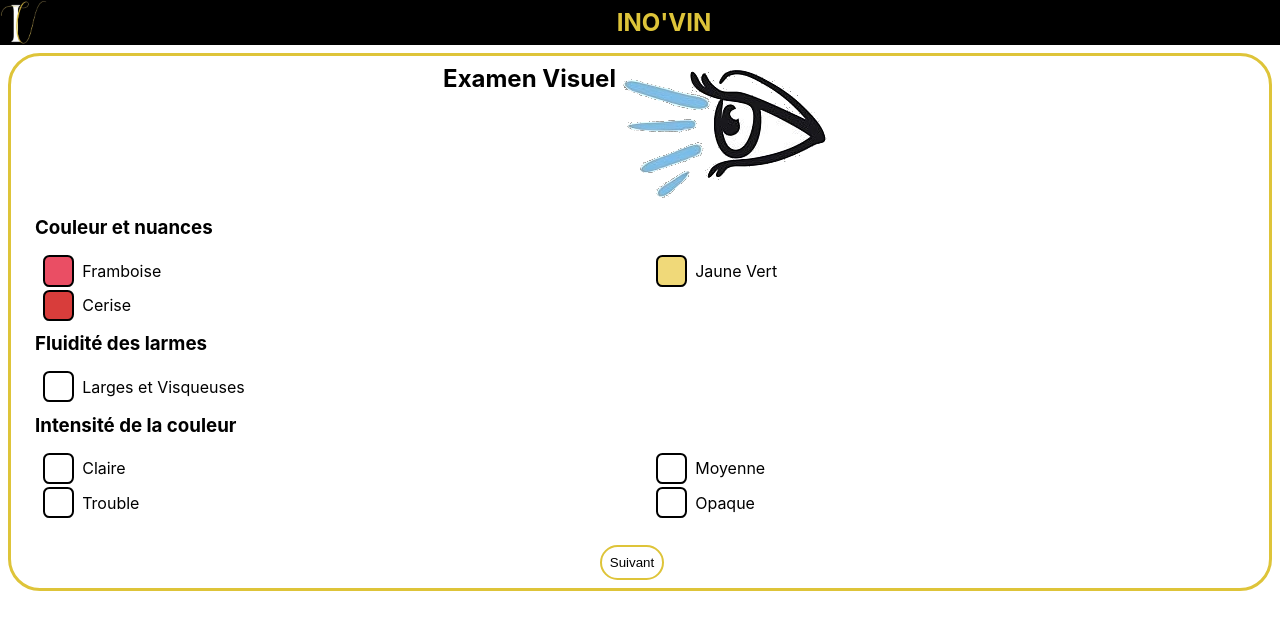
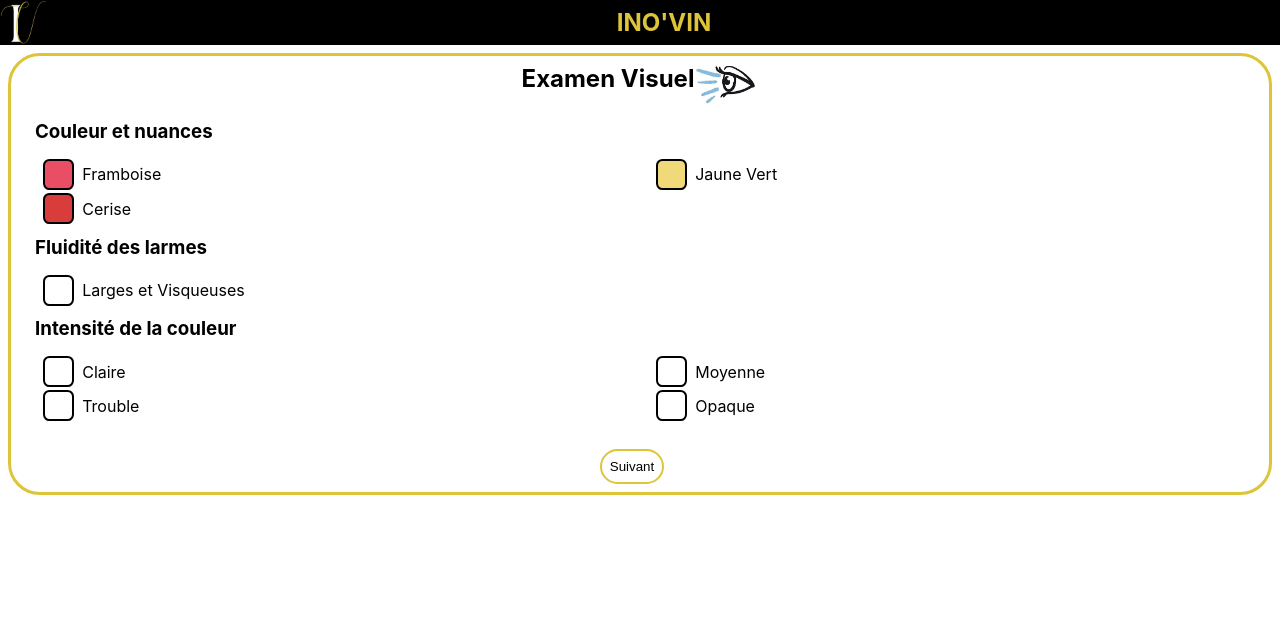
Before and after one commit to WildCodeSchool/2023-02-JS-Reims-project-3-inovin, a React (Vite) app in the folder frontend/: page / in a window 1280 px wide. Shown: the top 630 px of the page. Built offline with nearby package versions, Linux system fonts and the light colour scheme.

Commit message:
Added css for Questionnaire.jsx component images

```diff
--- a/frontend/src/App.css
+++ b/frontend/src/App.css
@@ -84,3 +84,11 @@ h3 {
   padding-bottom: 0.5rem;
   margin-left: 1rem;
 }
+
+.QuestionnaireImageNez {
+  width: 3rem;
+}
+
+.QuestionnaireImage {
+  width: 4rem;
+}
```
